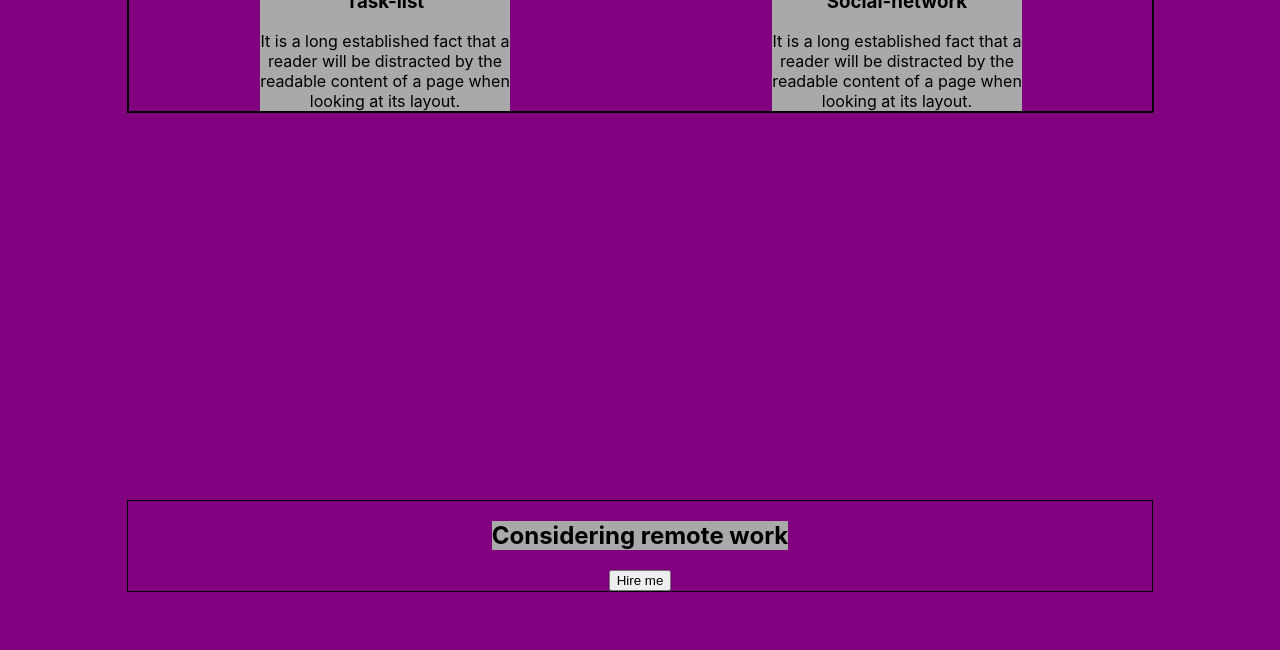
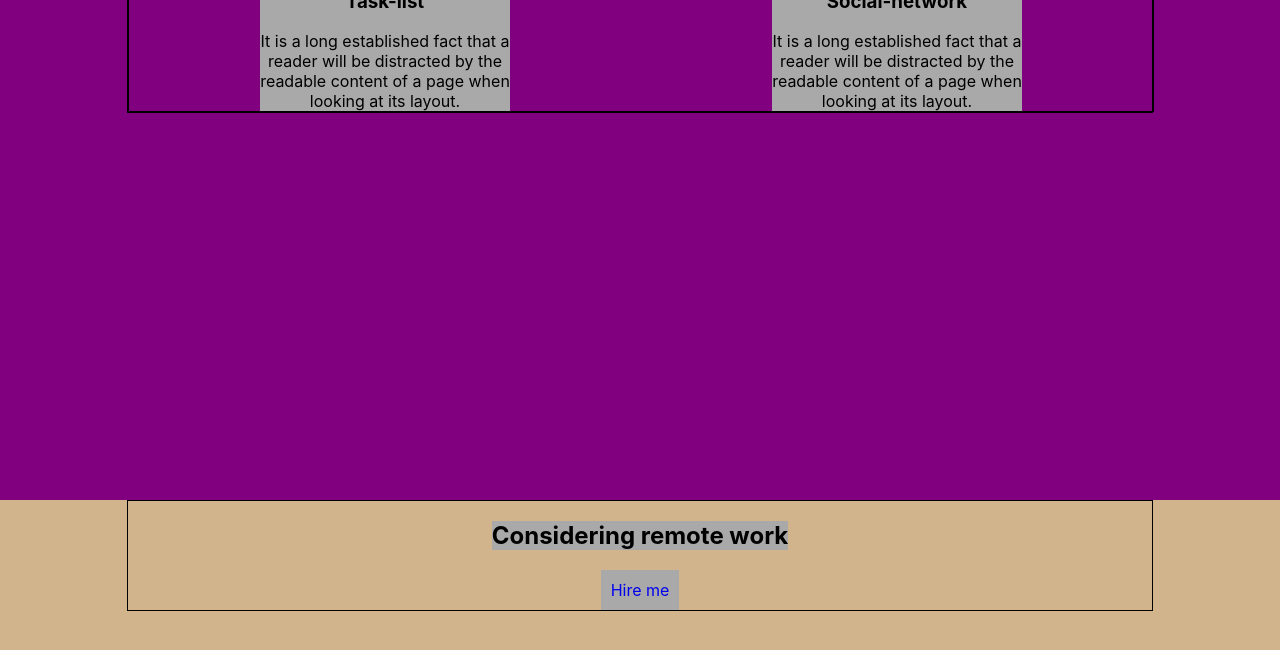
Before and after one commit to cros6y6raga/portfolio, a React (Create React App) app: page / in a window 1280 px wide. Shown: the part 1980-2630 px from the top of the page. Built offline with nearby package versions, Linux system fonts and the light colour scheme.

Commit message:
Fix: options

```diff
--- a/src/options/Options.module.css
+++ b/src/options/Options.module.css
@@ -1,6 +1,6 @@
 .optionsBlock {
     min-height: 100vh;
-    background-color: purple;
+    background-color: tan;
 }
 
 .optionsContainer {
@@ -11,3 +11,8 @@
 .title {
     background-color: darkgrey;
 }
+.hire{
+    text-decoration: none;
+    padding: 10px;
+    background-color: darkgrey;
+}
--- a/src/options/Options.tsx
+++ b/src/options/Options.tsx
@@ -7,7 +7,7 @@ function Options() {
         <div className={style.optionsBlock}>
             <div className={`${styleContainer.container} ${style.optionsContainer}`}>
                 <h2 className={style.title}>Considering remote work</h2>
-                <button className={style.hire}>Hire me</button>
+                <a className={style.hire} href="#">Hire me</a>
             </div>
         </div>
     );
```
